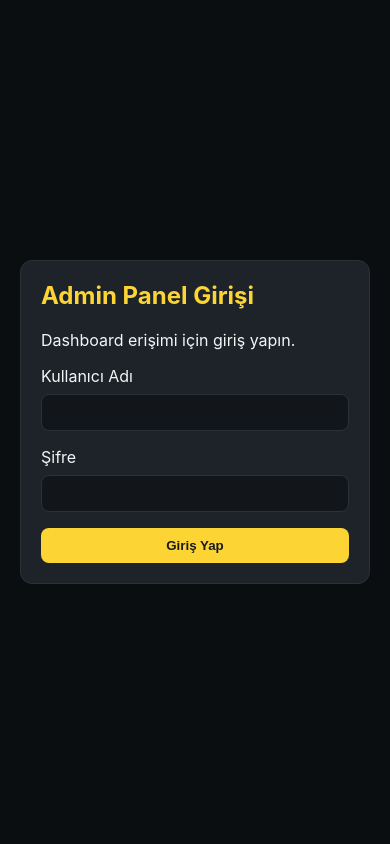
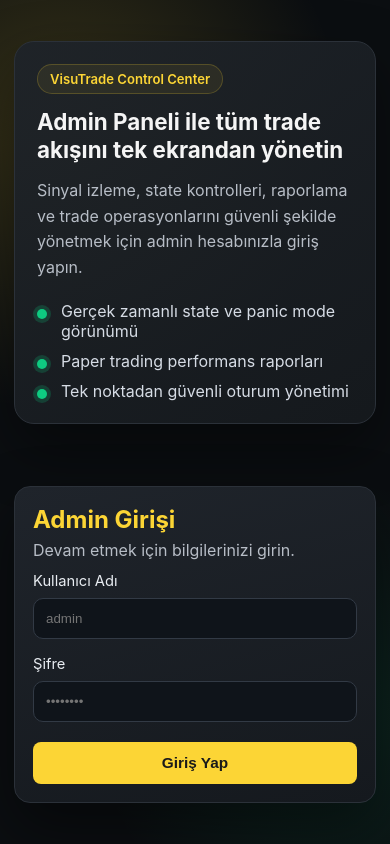
Before and after one commit to mehmetakifsari/binance-spot-trade, a FastAPI app: page /login in a window 390 px wide. Run offline with FastAPI, Linux system fonts and the light colour scheme; some libraries are stand-ins or nearby versions.

Commit message:
Improve admin login UI with modern responsive design

```diff
--- a/backend/static/style.css
+++ b/backend/static/style.css
@@ -7,6 +7,7 @@
   --accent: #fcd535;
   --accent-soft: rgba(252, 213, 53, 0.2);
   --border: #2b3139;
+  --success: #0ecb81;
 }
 
 * {
@@ -190,20 +191,111 @@ pre {
   color: var(--accent);
 }
 
-.auth-wrap {
+.auth-page {
   min-height: 100vh;
+  background:
+    radial-gradient(circle at 15% 15%, rgba(252, 213, 53, 0.18), transparent 36%),
+    radial-gradient(circle at 85% 85%, rgba(14, 203, 129, 0.12), transparent 30%),
+    var(--bg-main);
+}
+
+.auth-layout {
+  min-height: 100vh;
+  width: min(1100px, 100%);
+  margin: 0 auto;
+  padding: 40px 24px;
   display: grid;
-  place-items: center;
-  padding: 20px;
+  grid-template-columns: 1.1fr 0.9fr;
+  align-items: center;
+  gap: 28px;
+}
+
+.auth-intro {
+  background: linear-gradient(145deg, rgba(30, 35, 41, 0.95), rgba(22, 26, 30, 0.9));
+  border: 1px solid var(--border);
+  border-radius: 20px;
+  padding: clamp(22px, 3vw, 36px);
+  box-shadow: 0 24px 60px rgba(0, 0, 0, 0.4);
+}
+
+.auth-intro-badge {
+  display: inline-flex;
+  align-items: center;
+  gap: 8px;
+  border: 1px solid var(--accent-soft);
+  background: rgba(252, 213, 53, 0.07);
+  color: var(--accent);
+  border-radius: 999px;
+  padding: 6px 12px;
+  font-size: 0.82rem;
+  font-weight: 600;
+  margin-bottom: 14px;
+}
+
+.auth-intro h1 {
+  margin: 0;
+  font-size: clamp(1.4rem, 3vw, 2rem);
+  line-height: 1.25;
+  color: var(--text-primary);
+}
+
+.auth-intro p {
+  margin: 14px 0 0;
+  color: var(--text-secondary);
+  line-height: 1.6;
+}
+
+.auth-feature-list {
+  margin: 20px 0 0;
+  padding: 0;
+  list-style: none;
+  display: grid;
+  gap: 10px;
+}
+
+.auth-feature-list li {
+  position: relative;
+  padding-left: 24px;
+  color: #d6dce5;
+}
+
+.auth-feature-list li::before {
+  content: "";
+  position: absolute;
+  left: 0;
+  top: 8px;
+  width: 10px;
+  height: 10px;
+  border-radius: 50%;
+  background: var(--success);
+  box-shadow: 0 0 0 4px rgba(14, 203, 129, 0.2);
 }
 
 .auth-card {
   width: 100%;
-  max-width: 420px;
-  background: var(--bg-surface);
+  max-width: 440px;
+  background: linear-gradient(165deg, #1f242b 0%, #15191e 100%);
   border: 1px solid var(--border);
-  border-radius: 12px;
-  padding: 20px;
+  border-radius: 16px;
+  padding: clamp(18px, 2.5vw, 28px);
+}
+
+.auth-card-elevated {
+  justify-self: end;
+  box-shadow: 0 24px 60px rgba(0, 0, 0, 0.45);
+}
+
+.auth-card-head {
+  margin-bottom: 12px;
+}
+
+.auth-card-head h2 {
+  margin-bottom: 6px;
+}
+
+.auth-card-head p {
+  margin: 0;
+  color: var(--text-secondary);
 }
 
 .auth-form {
@@ -211,20 +303,51 @@ pre {
   gap: 8px;
 }
 
+.auth-form label {
+  font-size: 0.92rem;
+  color: #e9edf2;
+}
+
 .auth-form input {
-  border-radius: 8px;
-  border: 1px solid var(--border);
-  background: #12161b;
+  border-radius: 10px;
+  border: 1px solid #323a45;
+  background: #0f141a;
   color: var(--text-primary);
-  padding: 10px;
+  padding: 12px;
   margin-bottom: 8px;
+  transition: border-color 0.2s ease, box-shadow 0.2s ease;
+}
+
+.auth-form input:focus {
+  outline: none;
+  border-color: var(--accent);
+  box-shadow: 0 0 0 3px rgba(252, 213, 53, 0.2);
+}
+
+.btn-auth {
+  margin-top: 4px;
+  width: 100%;
+  padding: 12px 14px;
+  font-size: 0.96rem;
 }
 
 .alert-error {
   border: 1px solid #8b2b2b;
   background: rgba(139, 43, 43, 0.2);
   color: #ffd3d3;
-  border-radius: 8px;
+  border-radius: 10px;
   padding: 10px;
   margin: 12px 0;
 }
+
+@media (max-width: 900px) {
+  .auth-layout {
+    grid-template-columns: 1fr;
+    padding: 24px 14px;
+  }
+
+  .auth-card-elevated {
+    justify-self: stretch;
+    max-width: none;
+  }
+}
--- a/backend/templates/login.html
+++ b/backend/templates/login.html
@@ -6,20 +6,40 @@
   <title>Admin Login</title>
   <link rel="stylesheet" href="/static/style.css" />
 </head>
-<body>
-  <main class="auth-wrap">
-    <section class="auth-card">
-      <h2>Admin Panel Girişi</h2>
-      <p>Dashboard erişimi için giriş yapın.</p>
+<body class="auth-page">
+  <main class="auth-layout">
+    <section class="auth-intro" aria-label="Sistem özeti">
+      <div class="auth-intro-badge">VisuTrade Control Center</div>
+      <h1>Admin Paneli ile tüm trade akışını tek ekrandan yönetin</h1>
+      <p>
+        Sinyal izleme, state kontrolleri, raporlama ve trade operasyonlarını
+        güvenli şekilde yönetmek için admin hesabınızla giriş yapın.
+      </p>
+      <ul class="auth-feature-list">
+        <li>Gerçek zamanlı state ve panic mode görünümü</li>
+        <li>Paper trading performans raporları</li>
+        <li>Tek noktadan güvenli oturum yönetimi</li>
+      </ul>
+    </section>
+
+    <section class="auth-card auth-card-elevated" aria-label="Admin giriş formu">
+      <div class="auth-card-head">
+        <h2>Admin Girişi</h2>
+        <p>Devam etmek için bilgilerinizi girin.</p>
+      </div>
+
       {% if error %}
       <div class="alert-error">{{ error }}</div>
       {% endif %}
+
       <form method="post" action="/login" class="auth-form">
-        <label>Kullanıcı Adı</label>
-        <input type="text" name="username" required />
-        <label>Şifre</label>
-        <input type="password" name="password" required />
-        <button class="btn" type="submit">Giriş Yap</button>
+        <label for="username">Kullanıcı Adı</label>
+        <input id="username" type="text" name="username" placeholder="admin" autocomplete="username" required />
+
+        <label for="password">Şifre</label>
+        <input id="password" type="password" name="password" placeholder="••••••••" autocomplete="current-password" required />
+
+        <button class="btn btn-auth" type="submit">Giriş Yap</button>
       </form>
     </section>
   </main>
```
